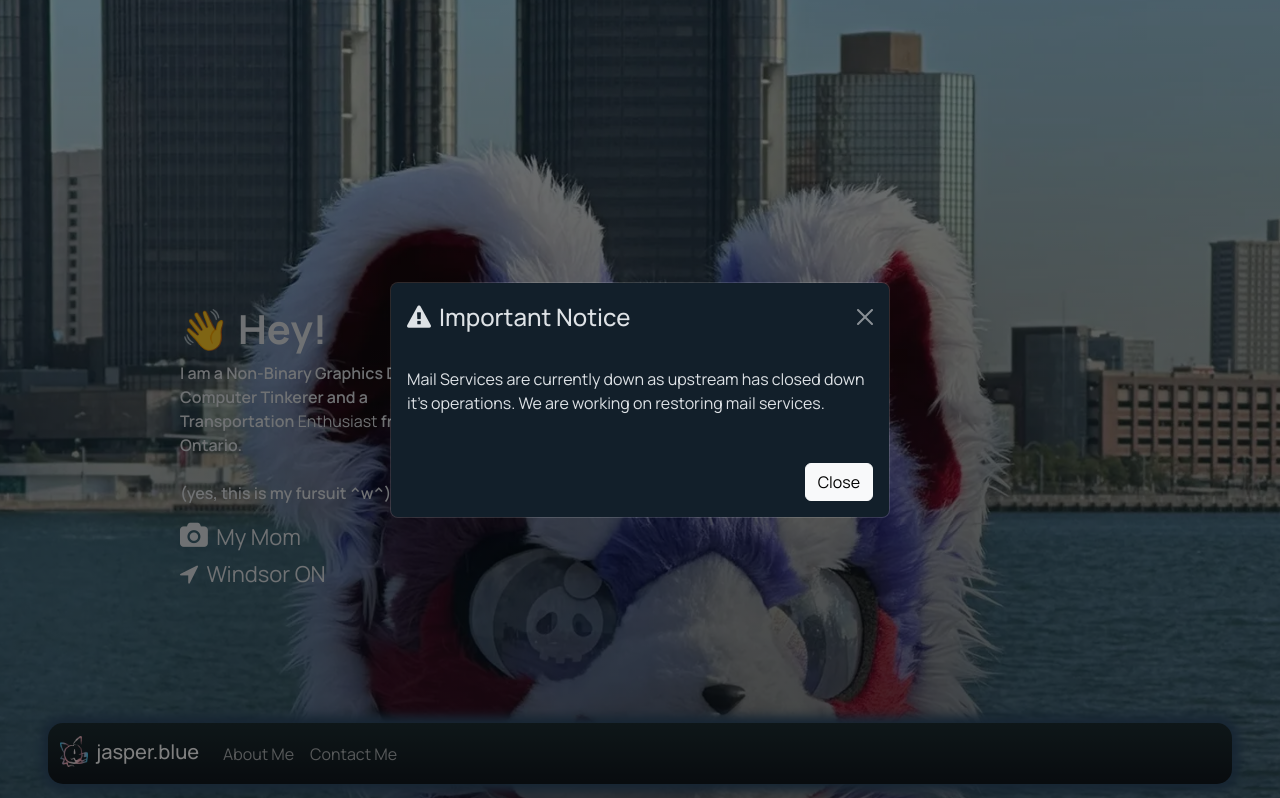
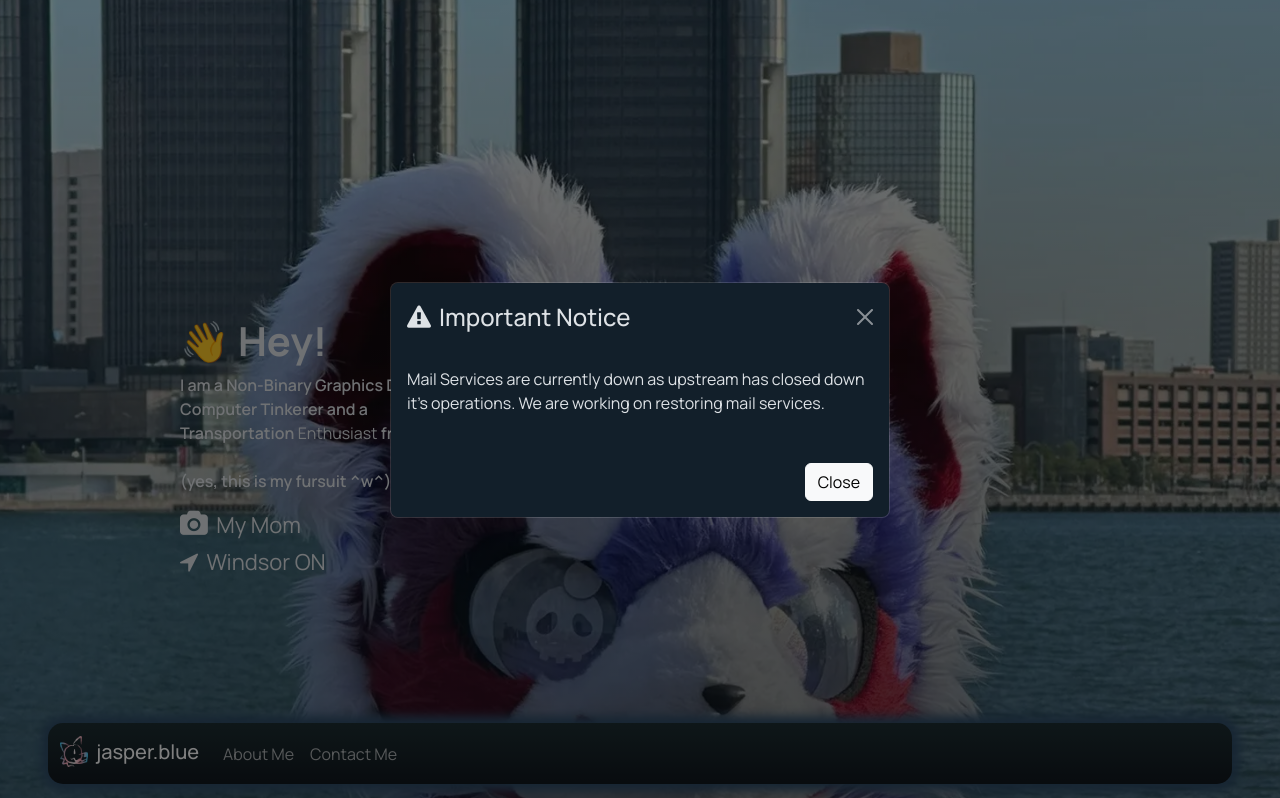
Before and after one commit to WumpusNitro/jasper.blue, a plain HTML site: page index.html in a window 1280 px wide. Shown: the top 798 px of the page. Drawn offline with Linux system fonts and the light colour scheme.

Commit message:
fix: blehh...

```diff
--- a/index.html
+++ b/index.html
@@ -52,7 +52,7 @@
                     <div class="col-md-6 col-xxl-5 text-center text-md-start d-flex d-sm-flex d-md-flex justify-content-center align-items-center justify-content-md-start align-items-md-center justify-content-xl-center pt-0" style="backdrop-filter: blur(0px);-webkit-backdrop-filter: blur(0px);">
                         <div style="max-width: 350px;">
                             <h1 class="fw-bolder" data-bss-disabled-mobile="true" data-aos="flip-up" data-aos-duration="500" style="font-family: Manrope, sans-serif;font-weight: bold;">👋 Hey!</h1>
-                            <p class="fw-semibold mt-1 mb-3">I am a Non-Binary Graphics Designer, Computer Tinkerer and a Transportation&nbsp;<span style="font-weight: normal !important;">Enthusiast</span>&nbsp;from Southwestern Ontario.<br><br>(yes, this is my fursuit ^w^)</p>
+                            <p class="fw-semibold mt-1 mb-3">I am a Non-Binary Graphics Designer, Computer Tinkerer and a Transportation&nbsp;<span style="font-weight: normal !important;">Enthusiast</span>&nbsp;from SW Ontario.<br><br>(yes, this is my fursuit ^w^)</p>
                             <p class="mb-1" style="font-size: 22px;"><i class="fa fa-camera me-1" style="font-size: 26px;"></i>&nbsp;My Mom</p>
                             <p class="mb-1" style="font-size: 22px;"><i class="fa fa-location-arrow me-1" style="font-size: 23px;"></i>&nbsp;Windsor ON</p>
                         </div>
```
Also changed, not shown: 2 other files.
